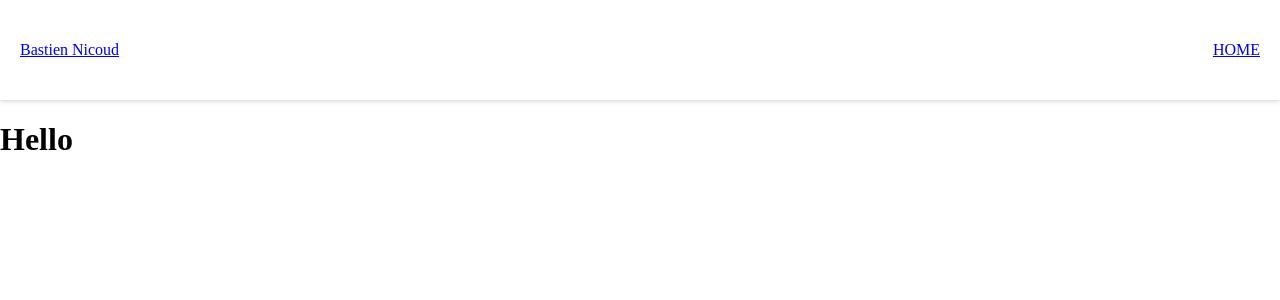
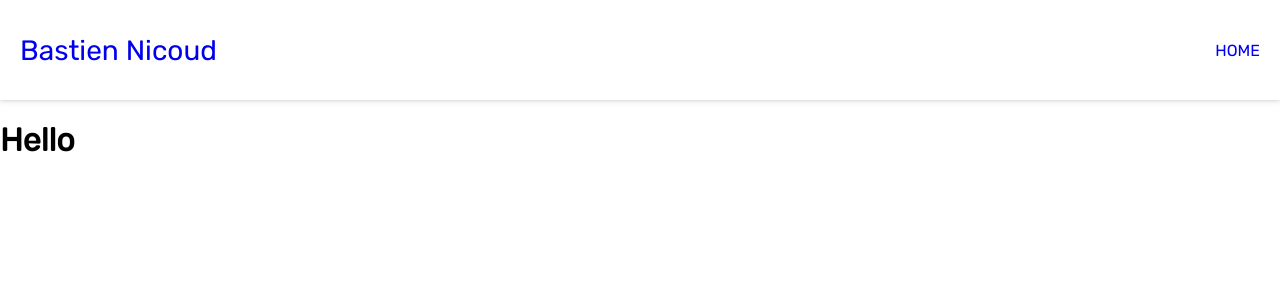
Before and after one commit to fuzoh/bastiennicoud.ch, a Nuxt app: page / in a window 1280 px wide. Shown: the top 300 px of the page. Built offline with nearby package versions, Linux system fonts and the light colour scheme.

Commit message:
Add css color variable.

```diff
--- a/assets/styles/layout.scss
+++ b/assets/styles/layout.scss
@@ -11,3 +11,7 @@ nav {
   padding: 20px;
   box-shadow: rgba(0, 0, 0, 0.1) 0px 2px 5px 0px, rgba(0, 0, 0, 0.06) 0px 1px 2px 0px;
 }
+
+.brand {
+  font-size: 28px;
+}
--- a/assets/styles/reset.scss
+++ b/assets/styles/reset.scss
@@ -1,7 +1,16 @@
 // ----------------
 // Reset properties
+
+* {
+  font-family: "Rubik";
+}
 
 html, body {
   margin: 0;
   padding: 0;
 }
+
+a {
+  columns: inherit;
+  text-decoration: none;
+}
--- a/assets/styles/vars.scss
+++ b/assets/styles/vars.scss
@@ -1,2 +1,6 @@
 // ----------------
 // Variables
+
+:root {
+  --primary-color: black;
+}
--- a/layouts/default.vue
+++ b/layouts/default.vue
@@ -1,8 +1,8 @@
 <template>
   <div>
     <nav>
-      <div>
-        <nuxt-link to="/">Bastien Nicoud</nuxt-link>
+      <div class="nav_brand">
+        <nuxt-link class="brand" to="/">Bastien Nicoud</nuxt-link>
       </div>
       <div class="nav_menu">
         <div>
```
